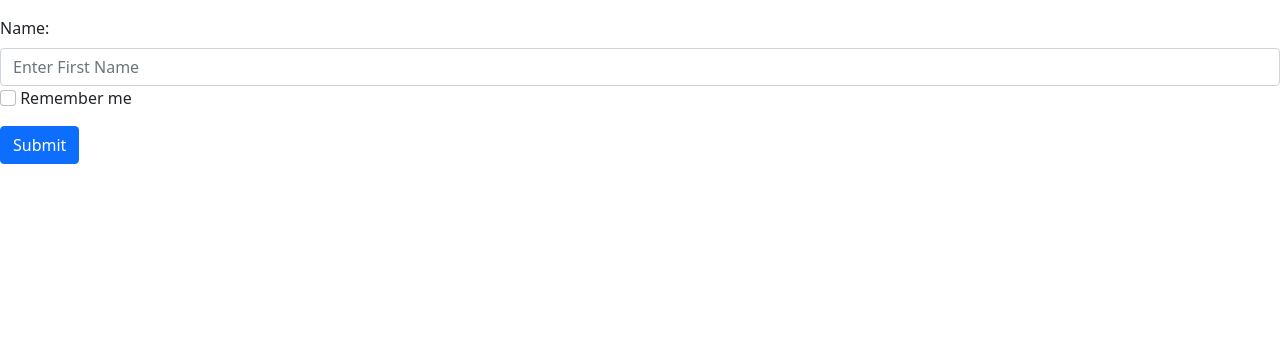
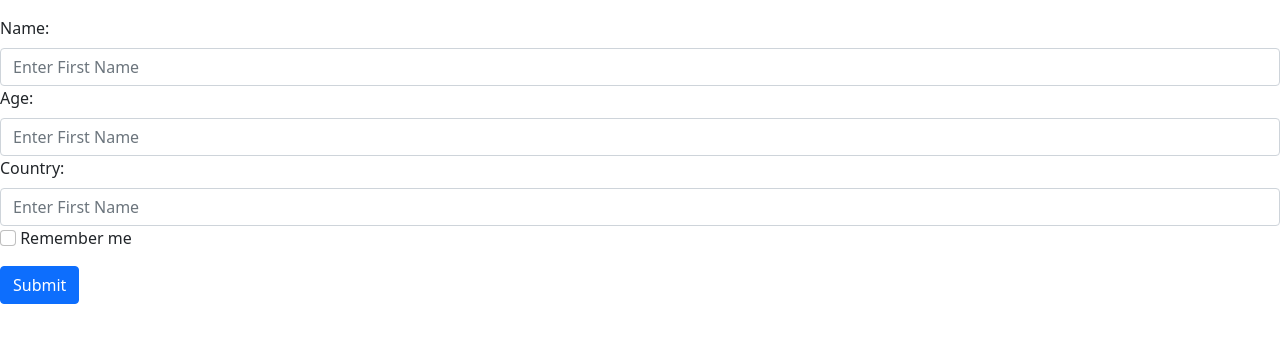
Before and after one commit to MoreCOdesByJomo/DJango2, a Django app: template assignedapp/templates/register.html in a window 1280 px wide. Shown: the part 56-399 px from the top of the page. Run offline with Django 5.2, Linux system fonts and the light colour scheme; the template is opened without the code that fills it, so the values that code supplies are empty.

Commit message:
second commit to DJango

```diff
--- a/ass_project/urls.py
+++ b/ass_project/urls.py
@@ -22,10 +22,8 @@ from django.urls import include, path
 import assignedapp
 
 urlpatterns = [
+
     path('admin/', admin.site.urls),
-    path('home/', include ('assignedapp.urls')),
-    path('aboutus/', include ('assignedapp.urls')),
-    path('register/', include ('assignedapp.urls')),
-    path('login/', include ('assignedapp.urls')),
-    path('logs/', include ('assignedapp.urls'))
+    path('', include ('assignedapp.urls')),
+
 ]
--- a/assignedapp/admin.py
+++ b/assignedapp/admin.py
@@ -1,5 +1,5 @@
 from django.contrib import admin
 from .models import *
 
-admin.site.register(register)
+admin.site.register(Register)
 # Register your models here.
--- a/assignedapp/templates/dashboard.html
+++ b/assignedapp/templates/dashboard.html
@@ -29,7 +29,8 @@ tr:nth-child(even) {
         <h2 style="background-color: dimgrey"color="white">Welcome To The Gym Dashboard</h2>
         <hr>
         <div>
-            <form action="/action_page.php">
+            <form method="POST" action="/addstudent" style="width: 100%">
+                {% csrf_token %}
               <div class="mb-3 mt-3">
                 <label for="name" class="form-label">Name</label>
                 <input type="name" class="form-control" id="name" placeholder="Enter Name" name="govtname">
--- a/assignedapp/templates/register.html
+++ b/assignedapp/templates/register.html
@@ -3,9 +3,11 @@
      <form action="/action_page.php">
     <div class="mb-3 mt-3">
     <label for="first_name" class="form-label">Name:</label>
-    <input type="frstname" class="form-control" id="fname" placeholder="Enter First Name" name="fname">
-
-
+    <input type="frstname" class="form-control" id="fname" placeholder="Enter First Name" name="name">
+    <label for="first_name" class="form-label">Age:</label>
+    <input type="frstname" class="form-control" id="fname" placeholder="Enter First Name" name="age">
+    <label for="first_name" class="form-label">Country:</label>
+    <input type="frstname" class="form-control" id="fname" placeholder="Enter First Name" name="country">
       <input class="form-check-input" type="checkbox" name="remember"> Remember me
     </label>
   </div>
--- a/assignedapp/urls.py
+++ b/assignedapp/urls.py
@@ -2,9 +2,11 @@ from django.urls import path
 from . import views
 
 urlpatterns = [
-    path('home/',views.home,name='home'),
+
+    path('',views.home,name='home'),
     path('aboutus/',views.aboutus,name='aboutus'),
     path('register/',views.register,name='register'),
     path('login/',views.login,name='login'),
     path('logs/',views.logs,name='logs'),
+    path('addstudent',views.addstudent, name='addingstudent')
 ]
```
Also changed, not shown: assignedapp/models.py (+4 -4 lines), assignedapp/views.py (+21 -1 lines).
